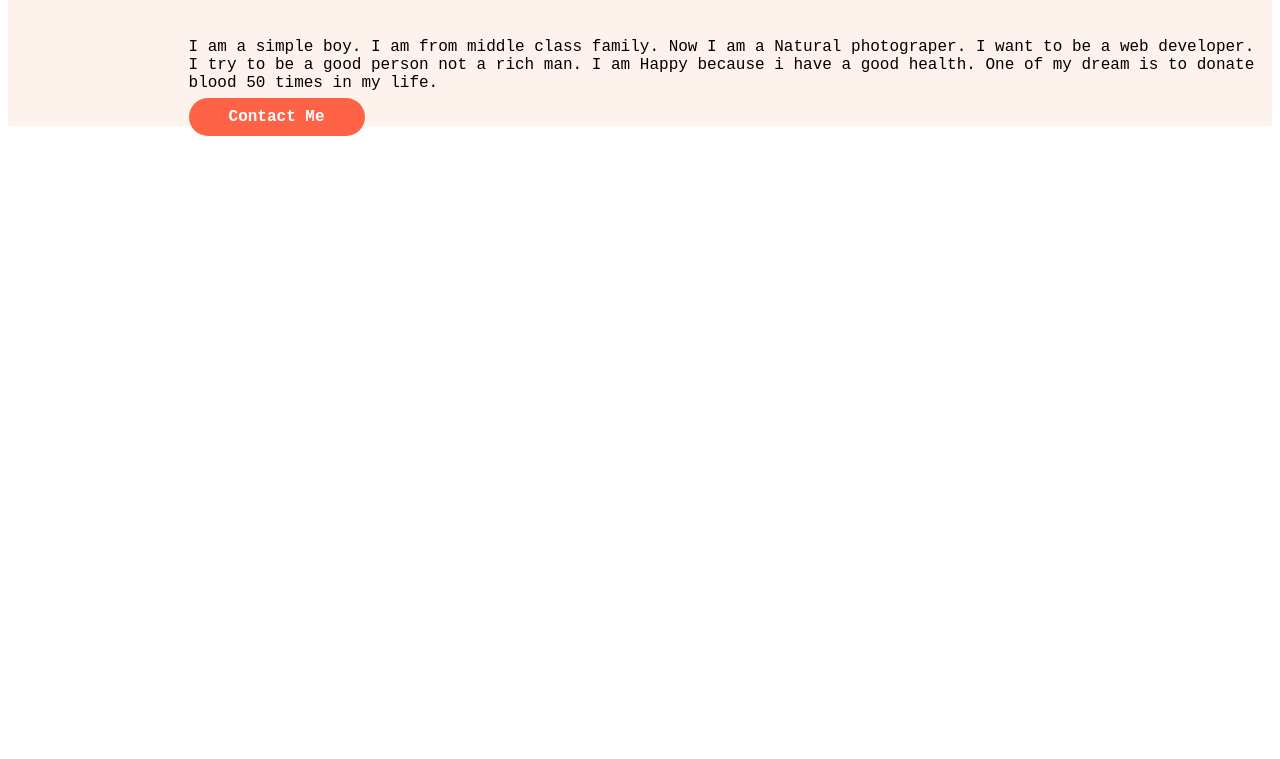
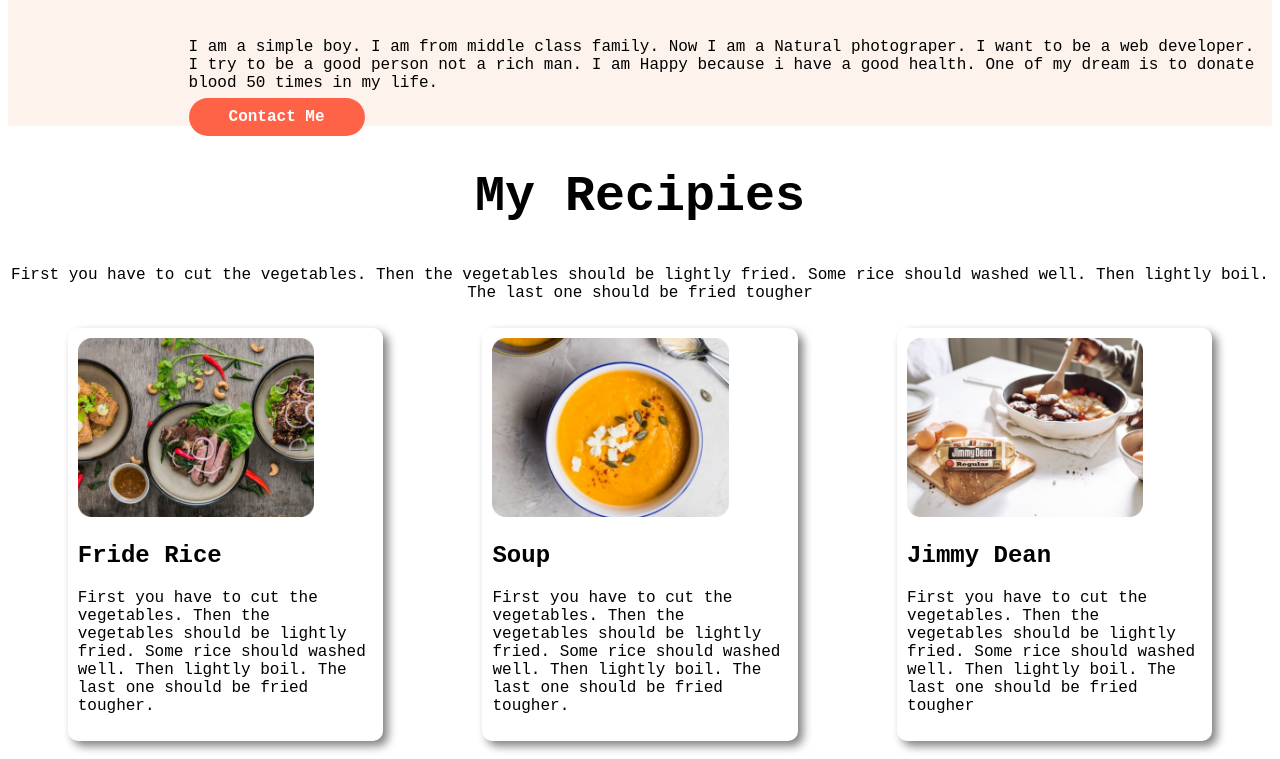
Before and after one commit to rdrayhan7916/food-website, a plain HTML site: page index.html in a window 1280 px wide. Shown: the part 620-1379 px from the top of the page. Before the commit the page ends 800 px from the top, so only its background shows below. Drawn offline with Linux system fonts and the light colour scheme.

Commit message:
third-part

```diff
--- a/index.html
+++ b/index.html
@@ -8,6 +8,8 @@
     <title>food-website</title>
     <link rel="stylesheet" href="style.css">
 </head>
+
+<body>
     <section>
         <div class="first-part">
             <h1><span id="skip">Skip</span> The Diet, Just Eat Healthy With Food Network</h1>
@@ -28,11 +30,38 @@
                 I want to be a web developer. I try to be a good person not a rich man. I am Happy because i have a good
                 health. One of my dream is to donate blood 50 times in my life.
             </p>
-        <a class="link" target="balnk" href="https://rdrayhan7916.github.io/my-self/my-self.html">Contact Me</a>
+            <a class="link" target="blank" href="https://rdrayhan7916.github.io/my-self/my-self.html">Contact Me</a>
+        </div>
+    </section>
+    <section>
+        <div class="recipies">
+            <h1>My Recipies</h1>
+            <p>First you have to cut the vegetables. Then the vegetables should be lightly fried. Some rice should
+                washed well. Then lightly boil. The last one should be fried tougher</p>
+        </div>
+    </section>
+    <section class="third-part">
+        <div class="food-pic">
+            <img src="images/food/Project Cover1.jpg" alt="">
+            <h2>Fride Rice</h2>
+            <p>First you have to cut the vegetables. Then the vegetables should be lightly fried. Some rice should
+                washed well. Then lightly boil. The last one should be fried tougher.</p>
+        </div>
+        <div class="food-pic">
+            <img src="images/food/Project Cover.png" alt="">
+            <h2>Soup</h2>
+            <p>First you have to cut the vegetables. Then the vegetables should be lightly fried. Some rice should
+                washed well. Then lightly boil. The last one should be fried tougher.</p>
+        </div>
+        <div class="food-pic">
+            <img src="images/food/Project Cover.jpg" alt="">
+            <h2>Jimmy Dean</h2>
+            <p>First you have to cut the vegetables. Then the vegetables should be lightly fried. Some rice should
+                washed well. Then lightly boil. The last one should be fried tougher</p>
+
         </div>
     </section>
 
-<body>
 
 </body>
 
--- a/style.css
+++ b/style.css
@@ -32,3 +32,17 @@ img{
 .me{
     width: 40%;
 }
+.recipies{
+    text-align: center;
+}
+.third-part{
+    padding: 10px;
+}
+.food-pic{
+    padding: 10px;
+    box-shadow: 5px 5px 10px gray;
+    width: 25%;
+    border-radius: 10px;
+    margin-left: 4%;
+    margin-right: 4%;
+}
```
Lines whose indentation alone changed are shown as unchanged.
